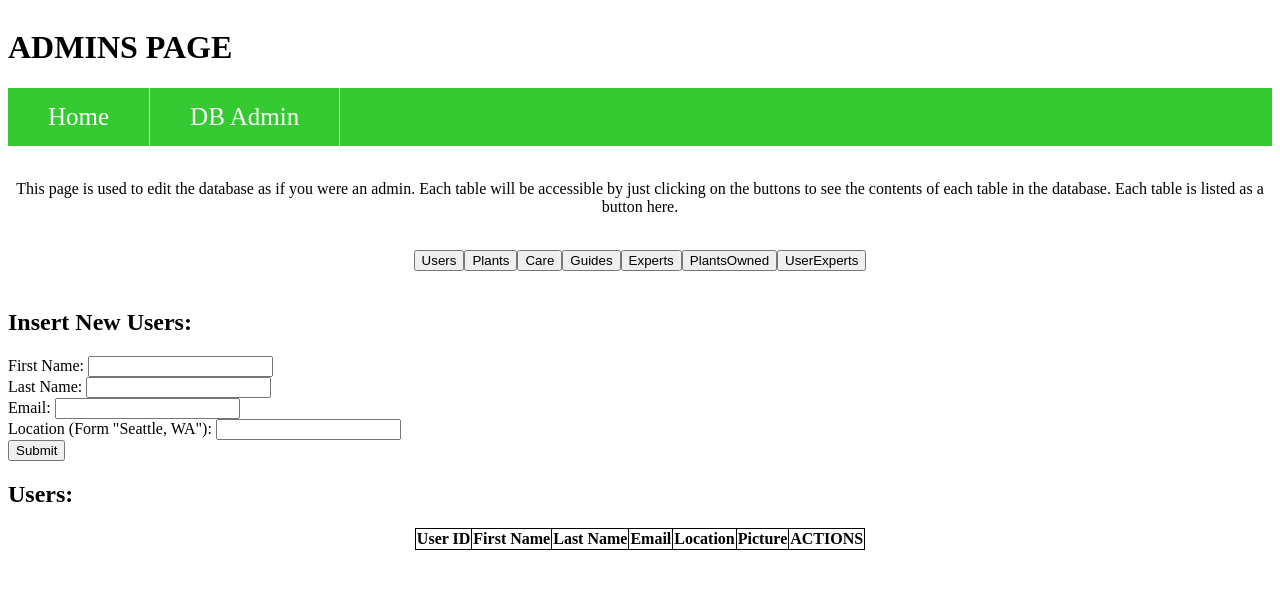
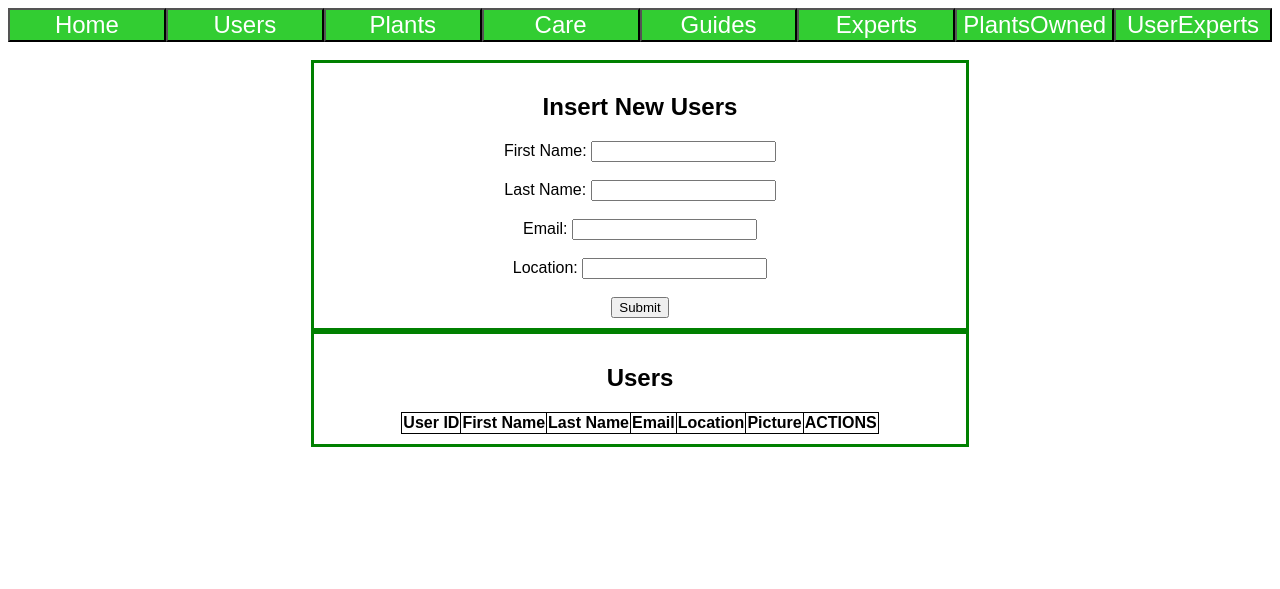
Before and after one commit to TristanHRepo/DataBases_Project, a Flask app: page /admins/users in a window 1280 px wide. Shown: the top 589 px of the page. Run offline with Flask 2, Linux system fonts and the light colour scheme; data that the repository does not hold is empty.

Commit message:
CSS navbar and users page
changed navigation bar and added css to users page.

```diff
--- a/static/css/admin.css
+++ b/static/css/admin.css
@@ -11,4 +11,13 @@
 
 button {
     align-content: center;
+    background-color: #32CD32;
+    width: 200px;
+    font-size: 24px;
+    color: white;
 }
+
+button:hover {
+	background-color: #09a4a4;
+	width: 210px;
+}
--- a/static/css/adminTables.css
+++ b/static/css/adminTables.css
@@ -8,3 +8,21 @@ table, th, td {
     border: 1px solid black;
     border-collapse: collapse;
 }
+
+.addUser {
+	margin: auto;
+	width: 50%;
+	border: 3px solid green;
+	padding: 10px;
+	text-align: center;
+	font-family: sans-serif;
+}
+
+.tableContainer {
+	margin: auto;
+	width: 50%;
+	border: 3px solid green;
+	padding: 10px;
+	text-align: center;
+	font-family: sans-serif;
+}
--- a/static/css/navbar.css
+++ b/static/css/navbar.css
@@ -13,6 +13,7 @@
     padding: 0;
     overflow: hidden;
     background-color: #35ca32;
+    color: white;
 
 }
 
@@ -22,7 +23,8 @@
 
 .navBarElement a{
     display: block;
-    color: white;
+    color: black;
+    font-weight: bold;
     text-align: center;
     padding: 15px 40px;
     text-decoration: none;
--- a/templates/admins.html
+++ b/templates/admins.html
@@ -3,57 +3,53 @@
 <head>
     <meta charset="UTF-8">
     <title>Plant Parenting</title>
-    <link rel="stylesheet" href="/static/css/navbar.css">
     <link rel="stylesheet" href="/static/css/admin.css">
     {% block styling %}{% endblock %}
 
 </head>
 <body>
-<div class="Banner">
-    <h1>ADMINS PAGE</h1>
-</div>
 
-<div class="Heading">
+<!-- <div class="Heading">
     <ul id="navBar">
         <li class="navBarElement"><a href="/">Home</a></li>
-       <!-- <li class="navBarElement"><a href="/plants">Plants</a></li>
+        <li class="navBarElement"><a href="/plants">Plants</a></li>
         <li class="navBarElement"><a href="/guides">Guides</a></li>
         <li class="navBarElement"><a href="/login">User</a></li>
-        <li class="navBarElement"><a href="/experts">For Experts</a></li> -->
+        <li class="navBarElement"><a href="/experts">For Experts</a></li>
         <li class="navBarElement"><a href="/admins">DB Admin</a></li>
     </ul>
-</div>
+</div> -->
 
-<br>
-
-<div class="explanation">
-    <p>
-        This page is used to edit the database as if you were an admin. Each table will be accessible by just clicking on the
-        buttons to see the contents of each table in the database. Each table is listed as a button here.
-    </p>
-</div>
-
-<br>
 
 <div class="buttons">
+    <button onclick="location.href='/'"" type="button">
+        Home
+    </button>
+
     <button onclick="location.href='/admins/users'" type="button">
         Users
     </button>
+
     <button onclick="location.href='/admins/plants'" type="button">
         Plants
     </button>
+
     <button onclick="location.href='/admins/care'" type="button">
         Care
     </button>
+
     <button onclick="location.href='/admins/guides'" type="button">
         Guides
     </button>
+
     <button onclick="location.href='/admins/experts'" type="button">
         Experts
     </button>
+
     <button onclick="location.href='/admins/plantsowned'" type="button">
         PlantsOwned
     </button>
+
     <button onclick="location.href='/admins/userexperts'" type="button">
         UserExperts
     </button>
--- a/templates/adminusers.html
+++ b/templates/adminusers.html
@@ -5,26 +5,34 @@
 {% block content %}
 
 <div class="addUser">
-    <h2>Insert New Users:</h2>
+    <h2>Insert New Users</h2>
     <form method="post" action="/users/insertUsers">
         <label for="firstName">First Name:</label>
         <input type="text" id="firstName" name="firstName" required><br>
 
+        <br>
+
         <label for="lastName">Last Name:</label>
         <input type="text" id="lastName" name="lastName" required><br>
+
+        <br>
 
         <label for="email">Email:</label>
         <input type="email" id="email" name="email" required><br>
 
-        <label for="location">Location (Form "Seattle, WA"):</label>
+        <br>
+
+        <label for="location">Location:</label>
         <input type="text" id="location" name="location"><br>
+
+        <br>
 
         <input type="submit" value="Submit">
     </form>
 </div>
 
 <div class="tableContainer">
-    <h2>Users:</h2>
+    <h2>Users</h2>
      <table class="table">
         <thead>
             <tr>
```
Also changed, not shown: static/css/index.css (+19 -0 lines), templates/index.html (+35 -1 lines), templates/layout.html (+6 -6 lines).
